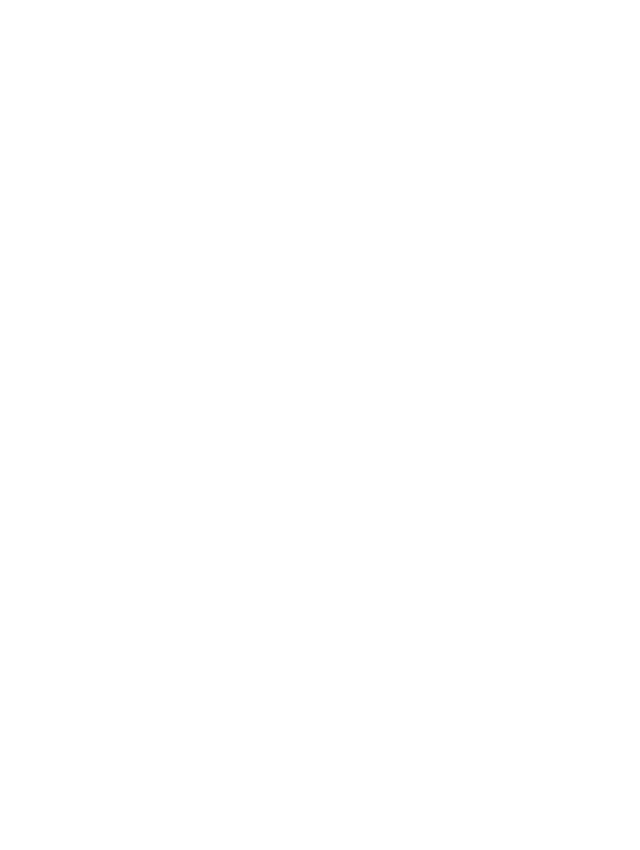
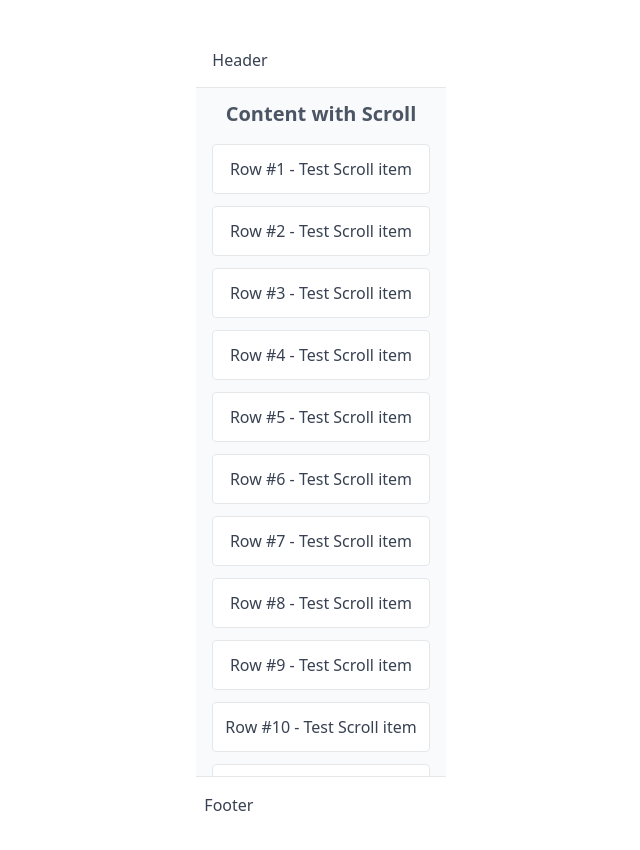
Before and after one commit to mohammadabadi/mahdaad-test, a Vue app: page / in a window 1280 px wide. Shown: the top 850 px of the page, without its empty margins (319-959 px from the left). Built offline with nearby package versions, Linux system fonts and the light colour scheme.

Commit message:
finish task 6

```diff
--- a/src/App.vue
+++ b/src/App.vue
@@ -1,10 +1,23 @@
 <template>
-  <div class="min-h-screen flex items-start justify-center">
-    <p
-      class="px-6 py-2 text-white"
-    >
-    Ali Mohammadabadi | Frontend Developer
-    </p>
+  <div class="flex flex-col bg-gray-50 h-dvh md:min-h-screen">
+    <header class="h-14 shrink-0 bg-white border-b px-4 flex flex-row items-center justify-between text-gray-700">
+      Header
+    </header>
+    <main class="flex-1 overflow-y-auto overscroll-contain px-4 py-3">
+      <div class="max-w-3xl mx-auto space-y-4">
+        <h2 class="text-xl font-bold text-gray-600">
+          Content with Scroll
+        </h2>
+        <div class="space-y-3">
+          <div class="p-3 bg-white border rounded text-gray-700" v-for="i in 50" :key="i">
+            Row #{{ i }} - Test Scroll item
+          </div>
+        </div>
+      </div>
+    </main>
+    <footer class="shirink-0 h-14 bg-white border-t text-gray-700 px-2 flex items-center justify-between">
+      Footer
+    </footer>
   </div>
 </template>
 
```
